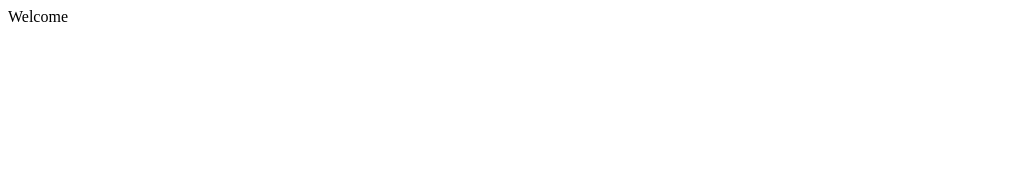
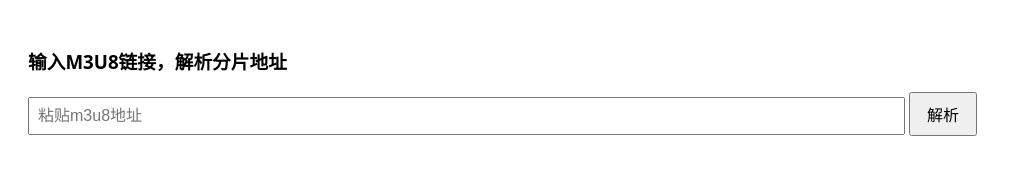
Before and after one commit to airuik/english, a plain HTML site: page index1.html in a window 1280 px wide. Shown: the whole page, without its empty margins (0-1031 px from the left). Drawn offline with nearby package versions, Linux system fonts and the light colour scheme.

Commit message:
Update index1.html

```diff
--- a/index1.html
+++ b/index1.html
@@ -1 +1,50 @@
-Welcome
+<!DOCTYPE html>
+<html lang="zh-CN">
+<head>
+    <meta charset="UTF-8">
+    <title>M3U8地址解析工具</title>
+    <script src="https://cdn.jsdelivr.net/npm/hls.js@latest"></script>
+    <style>
+        body{padding:20px;font-family:system-ui;}
+        #urlInput{width:70%;padding:8px;font-size:16px;}
+        button{padding:8px 16px;font-size:16px;cursor:pointer;}
+        #result{margin-top:20px;white-space:pre-wrap;word-break:break-all;}
+    </style>
+</head>
+<body>
+    <h3>输入M3U8链接，解析分片地址</h3>
+    <input type="text" id="urlInput" placeholder="粘贴m3u8地址">
+    <button onclick="parseM3u8()">解析</button>
+    <div id="result"></div>
+
+<script>
+async function parseM3u8(){
+    const url = document.getElementById('urlInput').value.trim();
+    const resultDom = document.getElementById('result');
+    if(!url){
+        resultDom.innerText = "请输入m3u8链接";
+        return;
+    }
+    resultDom.innerText = "正在加载...";
+    try{
+        // 请求m3u8原始文本
+        const resp = await fetch(url);
+        const text = await resp.text();
+        resultDom.innerText = "==== M3U8原始内容 ====\n" + text;
+
+        // 提取所有ts分片行
+        const lines = text.split('\n');
+        const tsList = lines.filter(line=>line.trim().endsWith('.ts'));
+        if(tsList.length>0){
+            resultDom.innerText += "\n\n==== 提取到的TS分片地址 ====\n";
+            tsList.forEach(item=>{
+                resultDom.innerText += item + "\n";
+            })
+        }
+    }catch(err){
+        resultDom.innerText = `请求失败：${err.message}\n大概率是跨域CORS限制，浏览器禁止读取该m3u8内容`;
+    }
+}
+</script>
+</body>
+</html>
```
